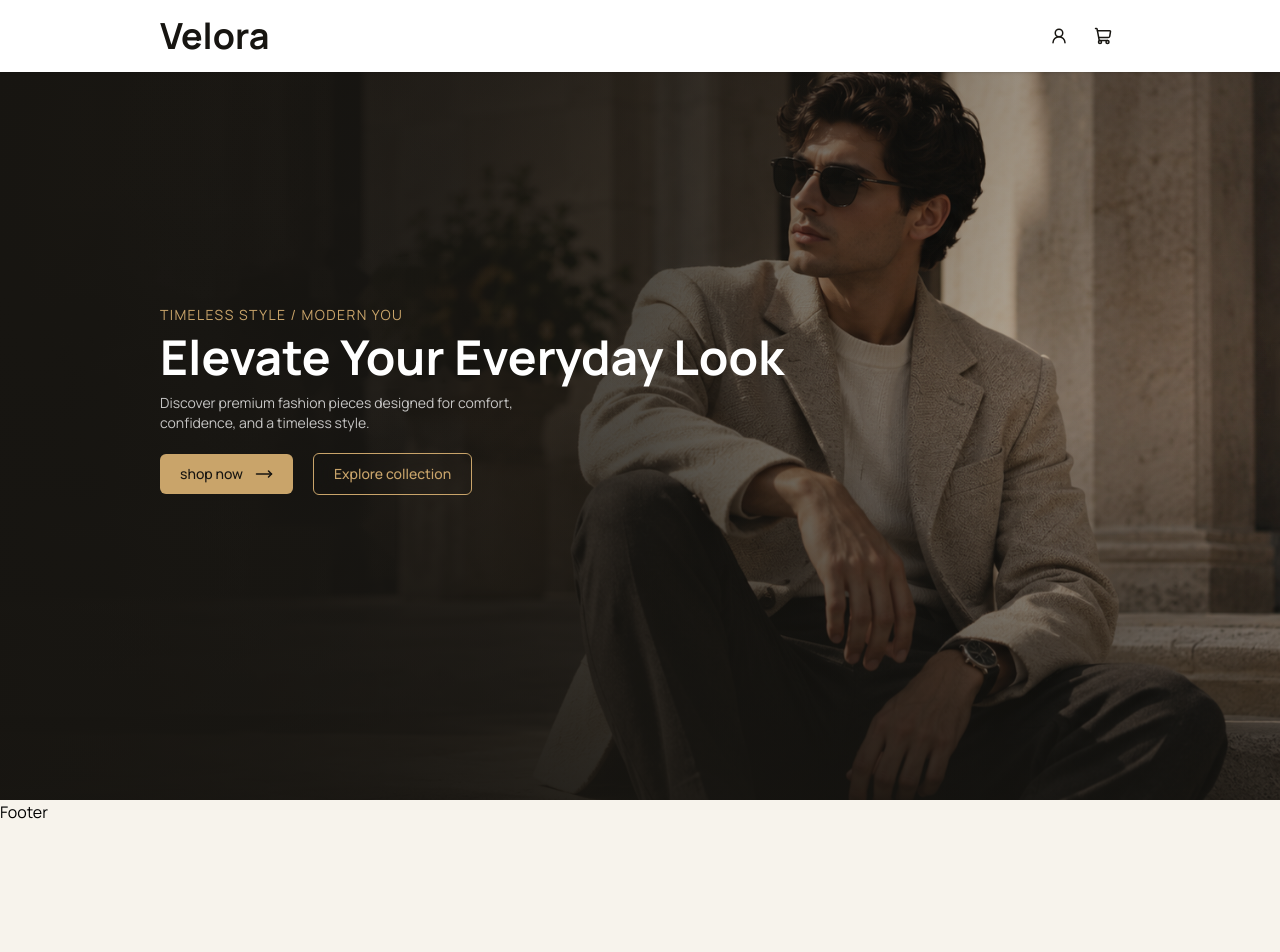
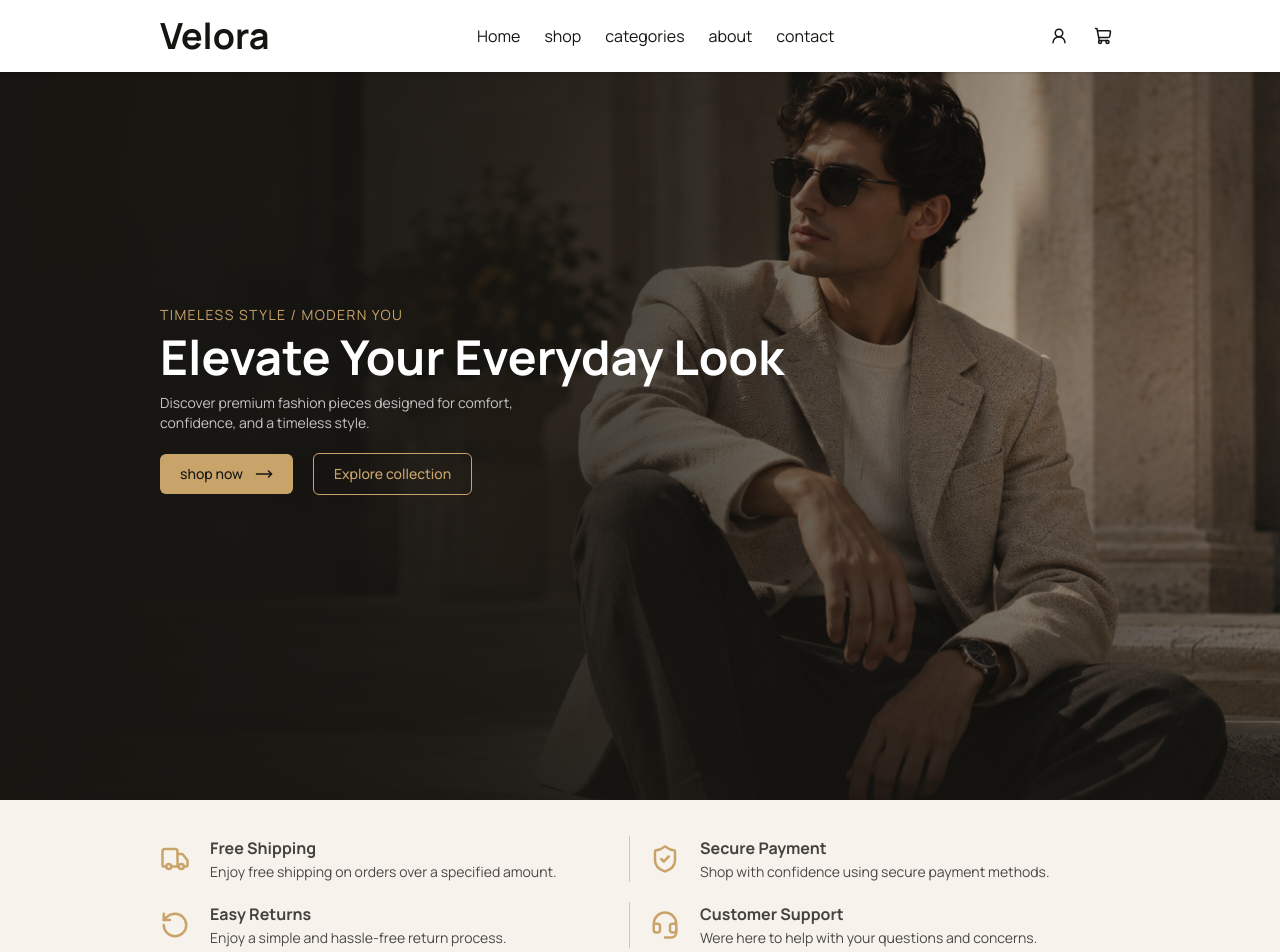
Before and after one commit to ahmed2020026/velora, a React (Vite) app: page / in a window 1280 px wide. Shown: the top 952 px of the page. Before the commit the page ends 824 px from the top, so only its background shows below. Built offline with nearby package versions, Linux system fonts and the light colour scheme.

Commit message:
add features Section

```diff
--- a/src/assets/System.tsx
+++ b/src/assets/System.tsx
@@ -1,7 +1,16 @@
+import { Headset, RotateCcw, ShieldCheck, Truck } from "lucide-react"
+
 interface navLinksType {
     text: string,
     router: string
 }
+
+export interface FeatureTypes{
+    icon: React.ReactNode,
+    head: string,
+    disc:string
+}
+
 export const navLinks: navLinksType[] = [
     {
         text: 'Home',
@@ -24,3 +33,27 @@ export const navLinks: navLinksType[] = [
         router: '/contact'
     }
 ]
+
+
+export const FeaturesItems:FeatureTypes[] = [
+    {
+        icon: <Truck size={30} strokeWidth={2} />,
+        head: 'Free Shipping',
+        disc:'Enjoy free shipping on orders over a specified amount.'
+    },
+    {
+        icon: <ShieldCheck size={30} strokeWidth={2} /> ,
+        head: 'Secure Payment',
+        disc:'Shop with confidence using secure payment methods.'
+    },
+    {
+        icon: <RotateCcw size={30} strokeWidth={2} />,
+        head: 'Easy Returns',
+        disc:'Enjoy a simple and hassle-free return process.'
+    },
+    {
+        icon: <Headset size={30} strokeWidth={2} />,
+        head: 'Customer Support',
+        disc:'Were here to help with your questions and concerns.'
+    },
+]
--- a/src/components/layout/NavBar.tsx
+++ b/src/components/layout/NavBar.tsx
@@ -12,10 +12,10 @@ const NavBar = () => {
                 <h1 className="text-3xl sm:text-4xl font-bold text-dark">Velora</h1>
             </div>
 
-            <nav className={`max-md:absolute max-md:top-full max-md:left-0 max-md:z-50 max-md:w-full max-md:rounded-b-lg max-md:bg-white max-md:px-4 max-md:py-4 max-md:shadow-lg transition-all duration-300  ${openMenu? 'tranform translate-y-0 opacity-100': 'tranform opacity-0 -translate-y-1 pointer-events-none' }`}>
-                <ul className="flex items-center gap-6 max-md:flex-col max-md:items-start max-md:gap-2">
+            <nav className={`${openMenu? 'max-lg:tranform max-lg:translate-y-0 max-lg:opacity-100': 'max-lg:tranform max-lg:opacity-0 max-lg:-translate-y-1 max-lgpointer-events-none' } max-lg:absolute max-lg:top-full max-lg:left-0 max-lg:z-50 max-lg:w-full max-lg:rounded-b-lg max-lg:bg-white max-lg:px-4 max-lg:py-4 max-lg:shadow-lg transition-all duration-300  `}>
+                <ul className="flex items-center gap-6 max-lg:flex-col max-lg:items-start max-lg:gap-2">
                     {navLinks.map((link) => (
-                        <li key={link.router} className="w-full md:w-auto">
+                        <li key={link.router} className="w-full lg:w-auto">
                             <Link
                                 to={`${link.router}`}
                                 className="block w-full py-1.5 text-dark transition-colors duration-200 hover:text-gold md:py-1"
@@ -28,7 +28,7 @@ const NavBar = () => {
             </nav>
 
             <div className="flex items-center justify-center gap-2.5">
-                <button onClick={() => setOpenMenu(!openMenu)} className="hidden max-md:inline-block p-2 text-dark cursor-pointer transition-all duration-150">
+                <button onClick={() => setOpenMenu(!openMenu)} className="hidden max-lg:inline-block p-2 text-dark cursor-pointer transition-all duration-150">
                     {
                         !openMenu ? (
                             <>
--- /dev/null
+++ b/src/components/ui/FeatureCart.tsx
@@ -0,0 +1,17 @@
+import type { FeatureTypes } from '../../assets/System'
+
+const FeatureCart = ({ icon, head, disc }: FeatureTypes) => {
+    return (
+        <div className={`flex justify-start items-center gap-5`}>
+            <div className='text-gold '>
+                {icon}
+            </div>
+            <div>
+                <h2 className='font-bold text-dark/80 mb-0.5'>{head}</h2>
+                <p className='text-sm text-black/70'>{disc}</p>
+            </div>
+        </div>
+    )
+}
+
+export default FeatureCart
--- a/src/pages/Home.tsx
+++ b/src/pages/Home.tsx
@@ -1,11 +1,15 @@
+import Features from '../sections/Features'
 import Hero from '../sections/Hero'
 
 const Home = () => {
   return (
     <>
-        <section className=''>
-            <Hero />
-        </section>
+      <section className=''>
+        <Hero />
+      </section>
+      <section className=''>
+        <Features />
+      </section>
     </>
   )
 }
--- /dev/null
+++ b/src/sections/Features.tsx
@@ -0,0 +1,23 @@
+import { FeaturesItems } from "../assets/System"
+import FeatureCart from "../components/ui/FeatureCart"
+
+
+const Features = () => {
+    return (
+        <>
+            <div className="container">
+                <div className="grid md:grid-cols-2 gap-5 py-5">
+                    {
+                        FeaturesItems.map((item,index) => (
+                            <div key={index} className={`${index%2 === 0? 'md:border-r': 'border-0'} border-dark/20`}>
+                                <FeatureCart   icon={item.icon} head={item.head} disc={item.disc} />
+                            </div>
+                        ))
+                    }
+                </div>
+            </div>
+        </>
+    )
+}
+
+export default Features
```
